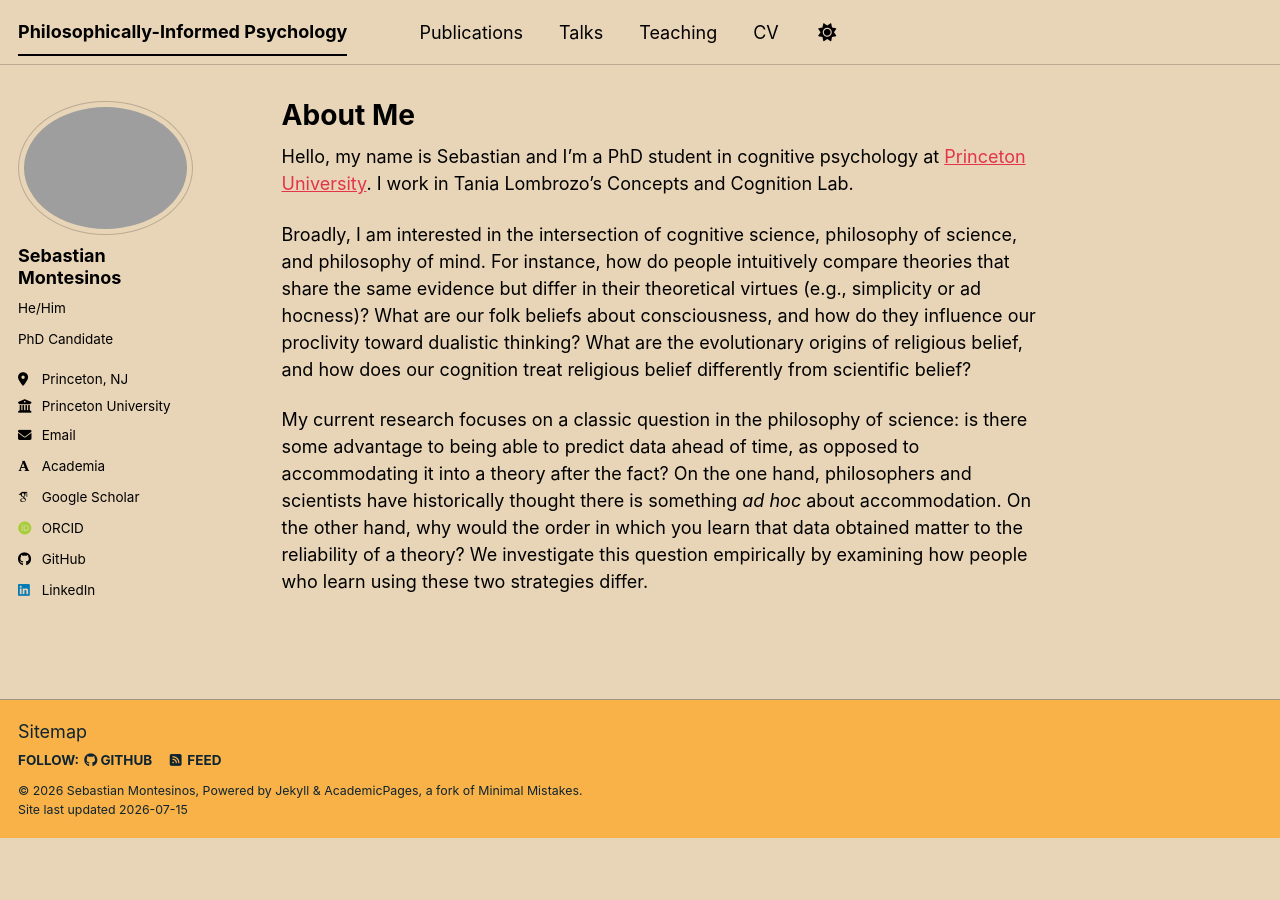
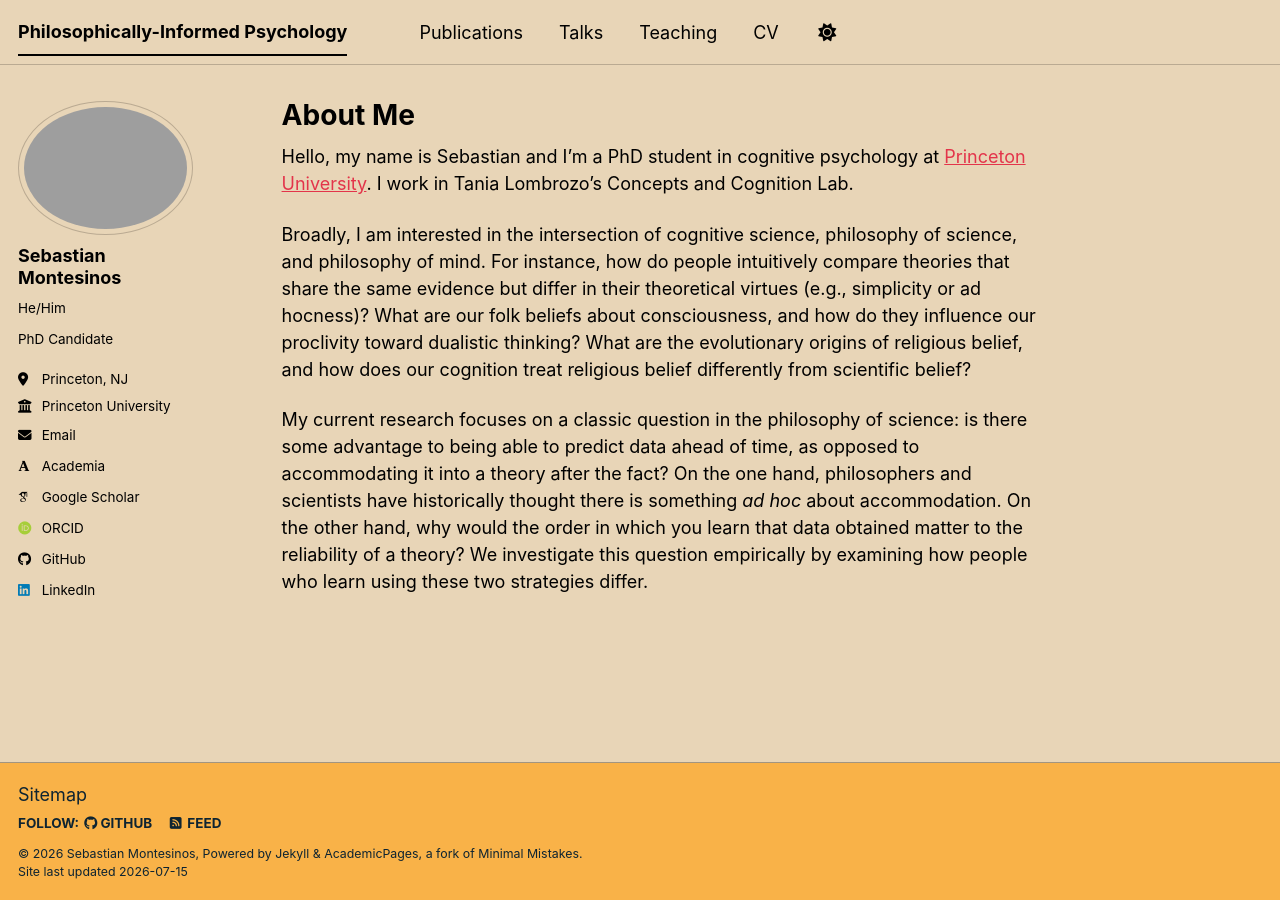
Before and after one commit to sebmonte/sebmonte.github.io, a Jekyll site: the page built from _pages/about.md, in a window 1280 px wide. Built offline with Jekyll 4.4.1, drawn with Linux system fonts in a browser that asks for light colours; some web fonts are replaced; a script bundle is joined from its source files by our own code; library files that are not in the unit come from our copies.

Commit message:
fix sticky footer

```diff
--- a/_sass/layout/_footer.scss
+++ b/_sass/layout/_footer.scss
@@ -15,8 +15,11 @@
 
   /* keep footer in normal document flow so custom widgets do not overlap content */
   height: auto;
+  margin-top: 3em;
 
-  margin-top: 3em;
+  /* Pin footer to the viewport bottom on short pages (e.g. CV download page) */
+  position: fixed;
+  bottom: 0;
 
   -webkit-animation: intro 0.3s both;
           animation: intro 0.3s both;
@@ -91,3 +94,11 @@
     }
   }
 }
+
+@media screen and (max-width: 768px) {
+  /* Don't pin the footer on mobile; keep it in document flow */
+  .page__footer {
+    position: relative;
+    bottom: auto;
+  }
+}
```
